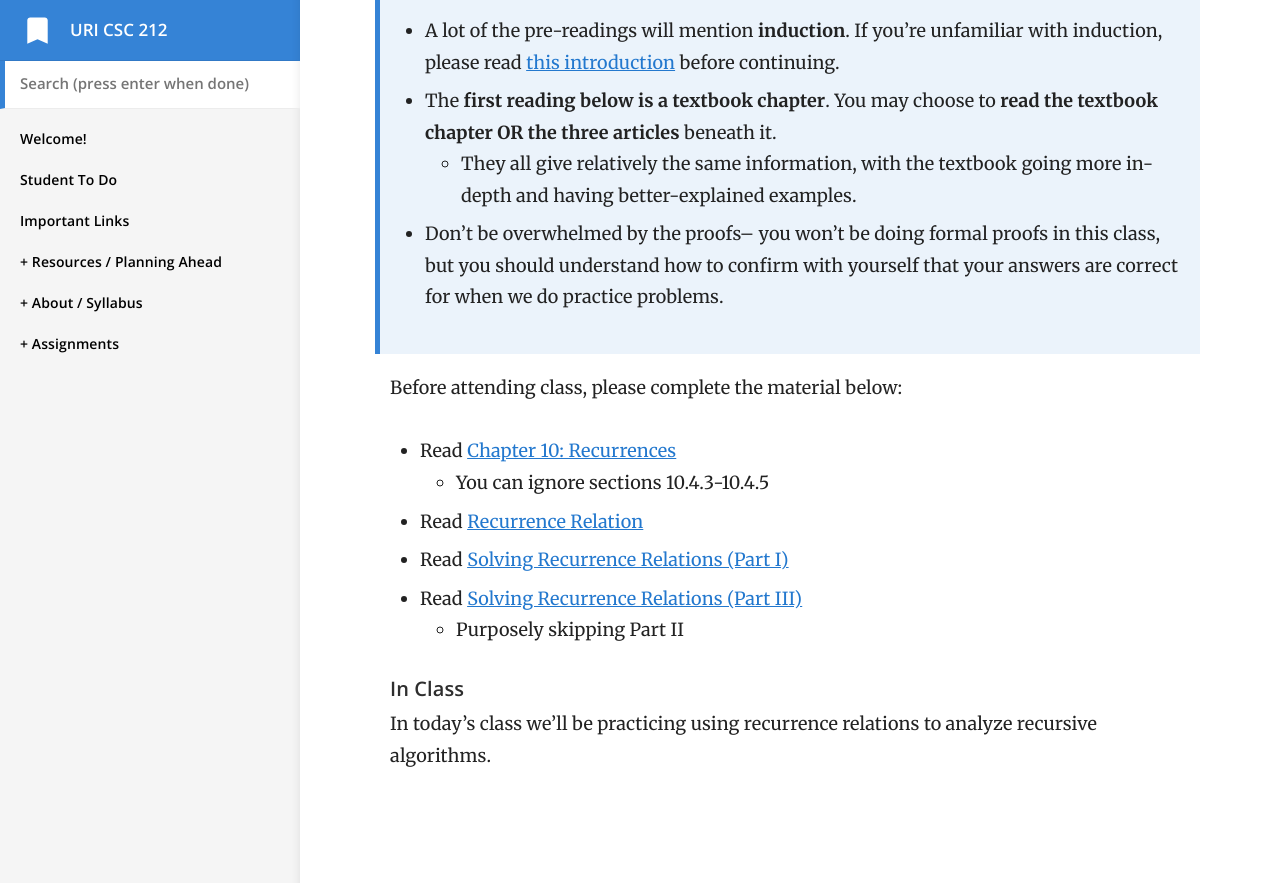
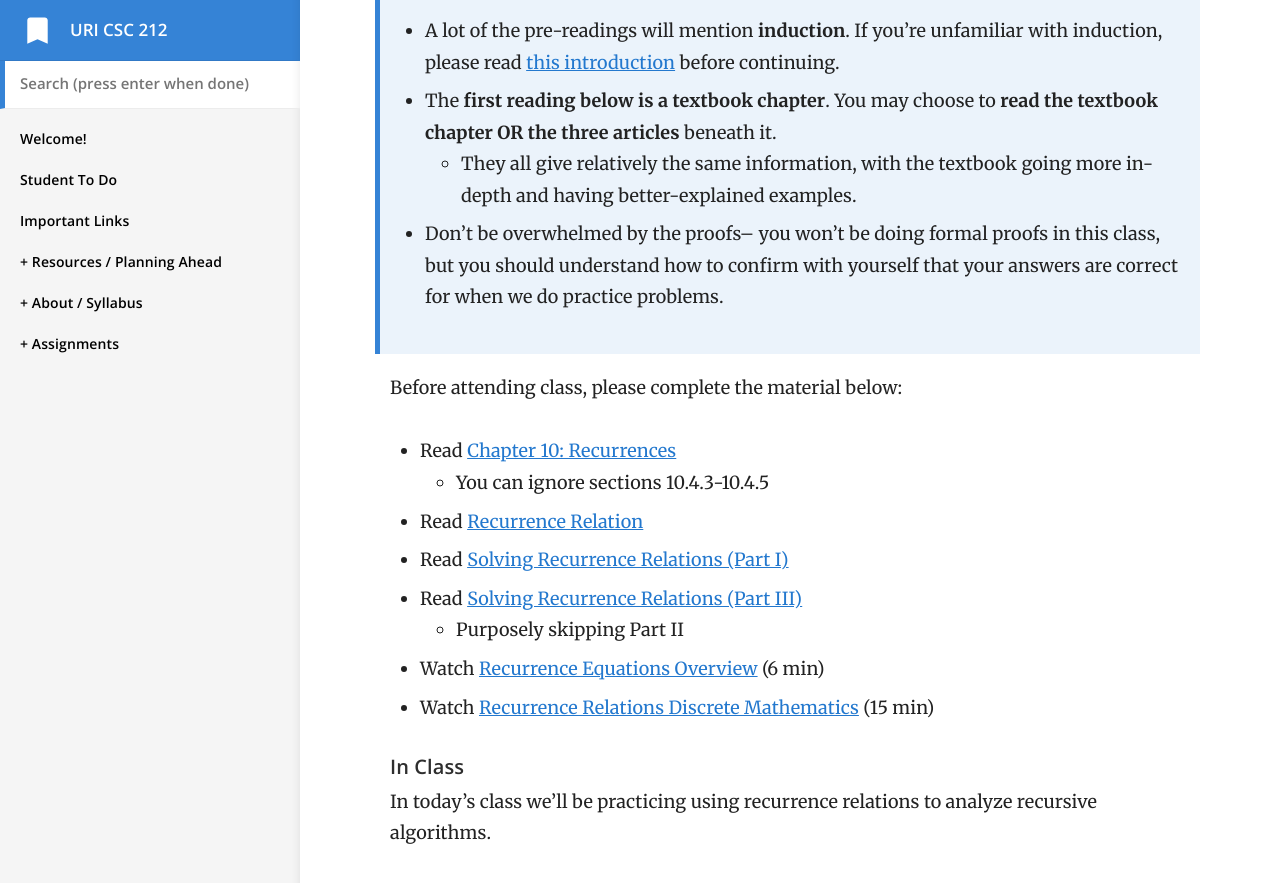
Before and after one commit to vcc-csc212/sp21-archive, a Jekyll site: the page built from _docs/weekly/wk6.md, in a window 1280 px wide and 900 px high, scrolled down 1651 px. Shown: the top 883 px of the window. Built offline with Jekyll 4.4.1, drawn with Linux system fonts in a browser that asks for light colours.

Commit message:
wk6 thurs vids added

```diff
--- a/_docs/weekly/wk6.md
+++ b/_docs/weekly/wk6.md
@@ -57,6 +57,8 @@ Before attending class, please complete the material below:
 - Read [Solving Recurrence Relations (Part I)](https://algorithmtutor.com/Analysis-of-Algorithm/Solving-Recurrence-Relations-Part-I/)
 - Read [Solving Recurrence Relations (Part III)](https://algorithmtutor.com/Analysis-of-Algorithm/Solving-Recurrence-Relations-Part-III/)
 	- Purposely skipping Part II
+- Watch [Recurrence Equations Overview](https://www.youtube.com/watch?v=l0iXqhqfDPo) (6 min)
+- Watch [Recurrence Relations Discrete Mathematics](https://www.youtube.com/watch?v=eAaP4XaB8hM) (15 min)
 
 ##### In Class
 In today's class we'll be practicing using recurrence relations to analyze recursive algorithms.
```
